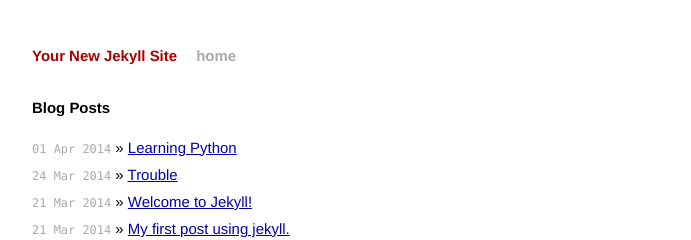
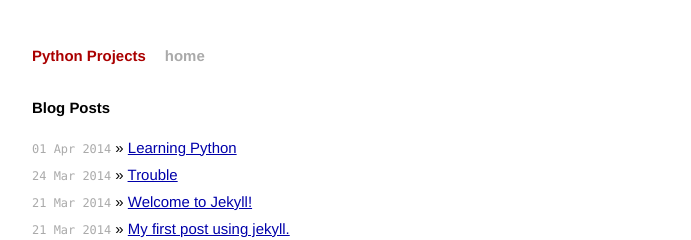
Before and after one commit to hellonoah/python, a Jekyll site: the page built from index.html, in a window 1280 px wide. Shown: the top 240 px of the page, without its empty margins (294-985 px from the left). Built offline with Jekyll 4.4.1, drawn with Linux system fonts in a browser that asks for light colours; Markdown is read by kramdown in place of the engine named in the settings.

Commit message:
change name to Python Projects

```diff
--- a/_config.yml
+++ b/_config.yml
@@ -1,4 +1,4 @@
-name: Your New Jekyll Site
+name: Python Projects
 markdown: redcarpet
 pygments: true
 #pygments: false
```
